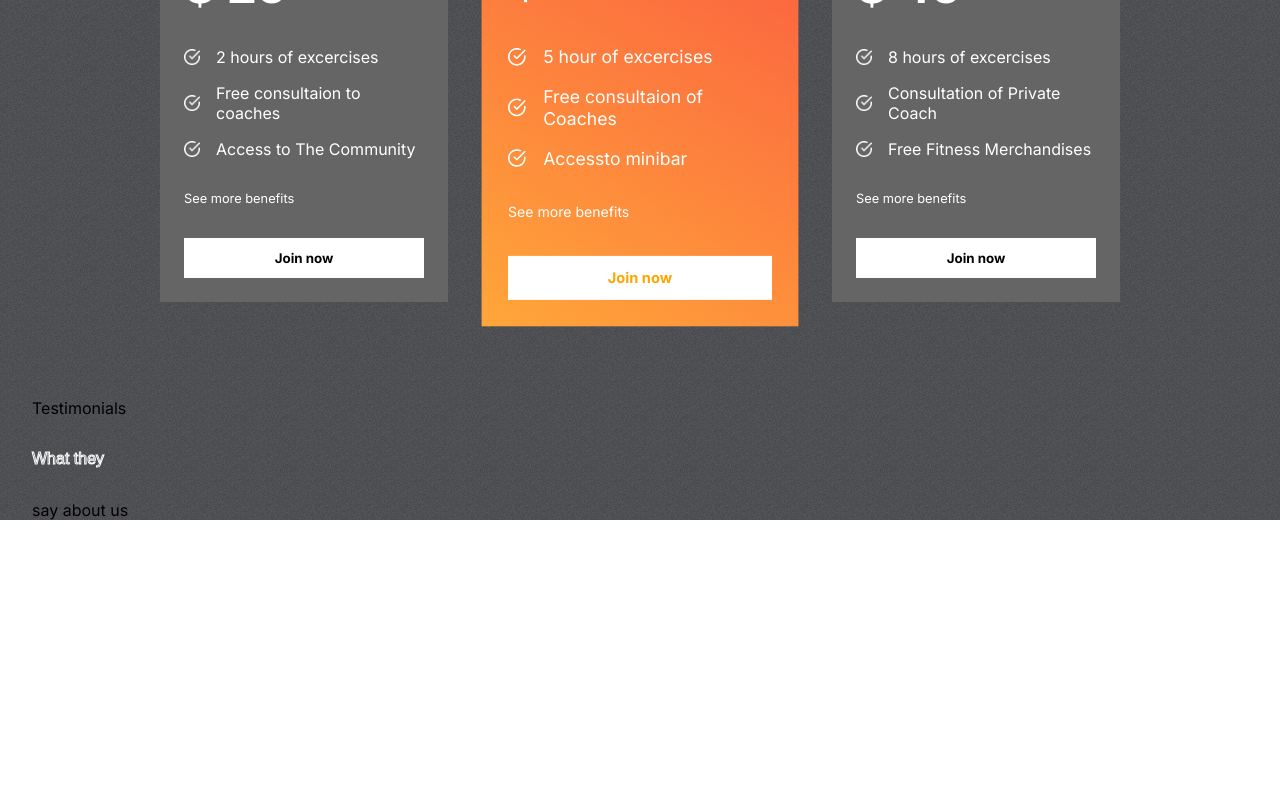
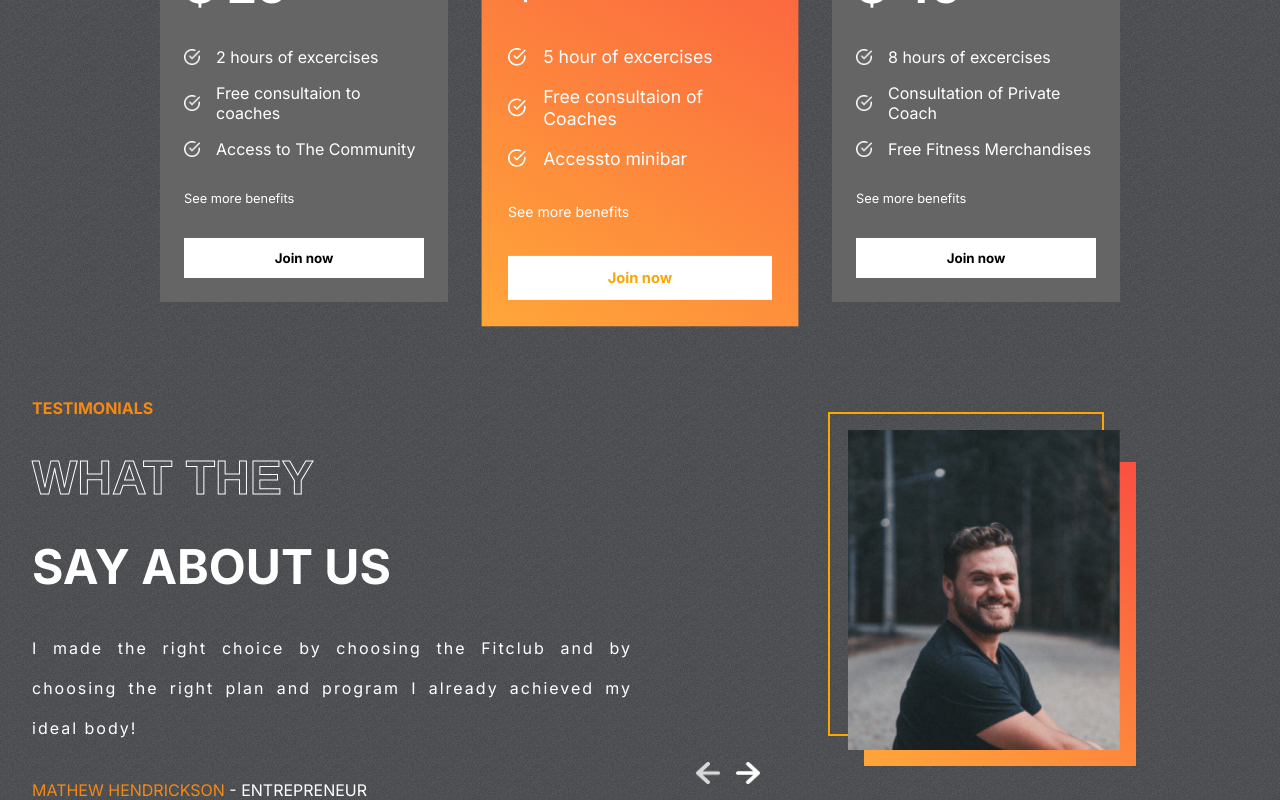
Before and after one commit to frederick486/FITCLUB, a React (Create React App) app in the folder FitClub-Starter/: page / in a window 1280 px wide. Shown: the part 2130-2930 px from the top of the page. Before the commit the page ends 2650 px from the top, so only its background shows below. Built offline with nearby package versions, Linux system fonts and the light colour scheme.

Commit message:
Composant <Testimonials />

```diff
--- a/FitClub-Starter/src/assets/Testimonials/Testimonials.css
+++ b/FitClub-Starter/src/assets/Testimonials/Testimonials.css
@@ -9,4 +9,71 @@
     flex: 1 1;
     gap: 2rem;
     flex-direction: column;
+    text-transform: uppercase;
+    color: white;
 }
+
+.left-t>:nth-child(1) {
+    color: var(--orange);
+    font-weight: bold;
+}
+
+.left-t>:nth-child(2),
+.left-t>:nth-child(3)
+{
+    font-weight: bold;
+    font-size: 3rem;
+}
+
+.left-t>:nth-child(4) {
+    text-transform: none;
+    text-align: justify;
+    letter-spacing: 2px;
+    line-height: 40px;
+}
+
+.right-t {
+    flex: 1;
+    position: relative;
+}
+
+.right-t>img {
+    position: absolute;
+    width: 17rem;
+    height: 20rem;
+    object-fit: cover;
+    right: 8rem;
+    top: 2rem;
+}
+
+.right-t>:nth-child(1) {
+    position: absolute;
+    width: 17rem;
+    height: 20rem;
+    border: 2px solid orange;
+    background-color: transparent;
+    right: 9rem;
+    top: 0.9rem;
+}
+
+.right-t>:nth-child(2) {
+    position: absolute;
+    width: 17rem;
+    height: 19rem;
+    right: 7rem;
+    top: 4rem;
+    background: var(--planCard);
+}
+
+.arrows {
+    display: flex;
+    gap: 1rem;
+    position: absolute;
+    bottom: 1rem;
+    left: 3rem;
+}
+
+.arrows>img {
+    width: 1.5rem;
+    cursor: pointer;
+}
--- a/FitClub-Starter/src/assets/Testimonials/Testimonials.jsx
+++ b/FitClub-Starter/src/assets/Testimonials/Testimonials.jsx
@@ -1,16 +1,60 @@
-import React from 'react'
+import React, { useState } from 'react'
 import './Testimonials.css'
+import { testimonialsData } from '../../data/testimonialsData'
+import leftArrow from '../../assets/leftArrow.png'
+import rightArrow from '../../assets/rightArrow.png'
 
 const Testimonials = () => {
+
+    const [selected, setSelected] = useState(0);
+    const tLength = testimonialsData.length;
+
   return (
     <div className='Testimonials'>
         <div className="left-t">
             <span>Testimonials</span>
             <span className='stroke-text'>What they</span>
             <span>say about us</span>
+            <span>
+                {testimonialsData[selected].review}
+            </span>
+            <span>
+                <span style={{color: 'var(--orange)'}}>
+                    {testimonialsData[selected].name}
+                </span>{" "}
+                 - {testimonialsData[selected].status}
+            </span>
         </div>
 
-        <div className="right-t"></div>
+        <div className="right-t">
+            <div></div>
+            <div></div>
+            <img src={testimonialsData[selected].image} alt="" />
+
+            <div className="arrows">
+                <img
+                    onClick={() => {
+                        selected === 0
+                        ? setSelected(tLength - 1)
+                        : setSelected((prev) => prev - 1)
+                        console.log("selected (left button)", selected)
+                    }}
+                    src={leftArrow}
+                    alt=""
+                />
+                <img
+                    src={rightArrow}
+                    onClick={() => {
+                        selected === tLength - 1
+                        ? setSelected(0)
+                        : setSelected((prev) => prev + 1)
+                        console.log("selected (right button)", selected)
+                    }}
+                    alt=""
+                />
+            </div>
+
+        </div>
     </div>
   )
 }
```
